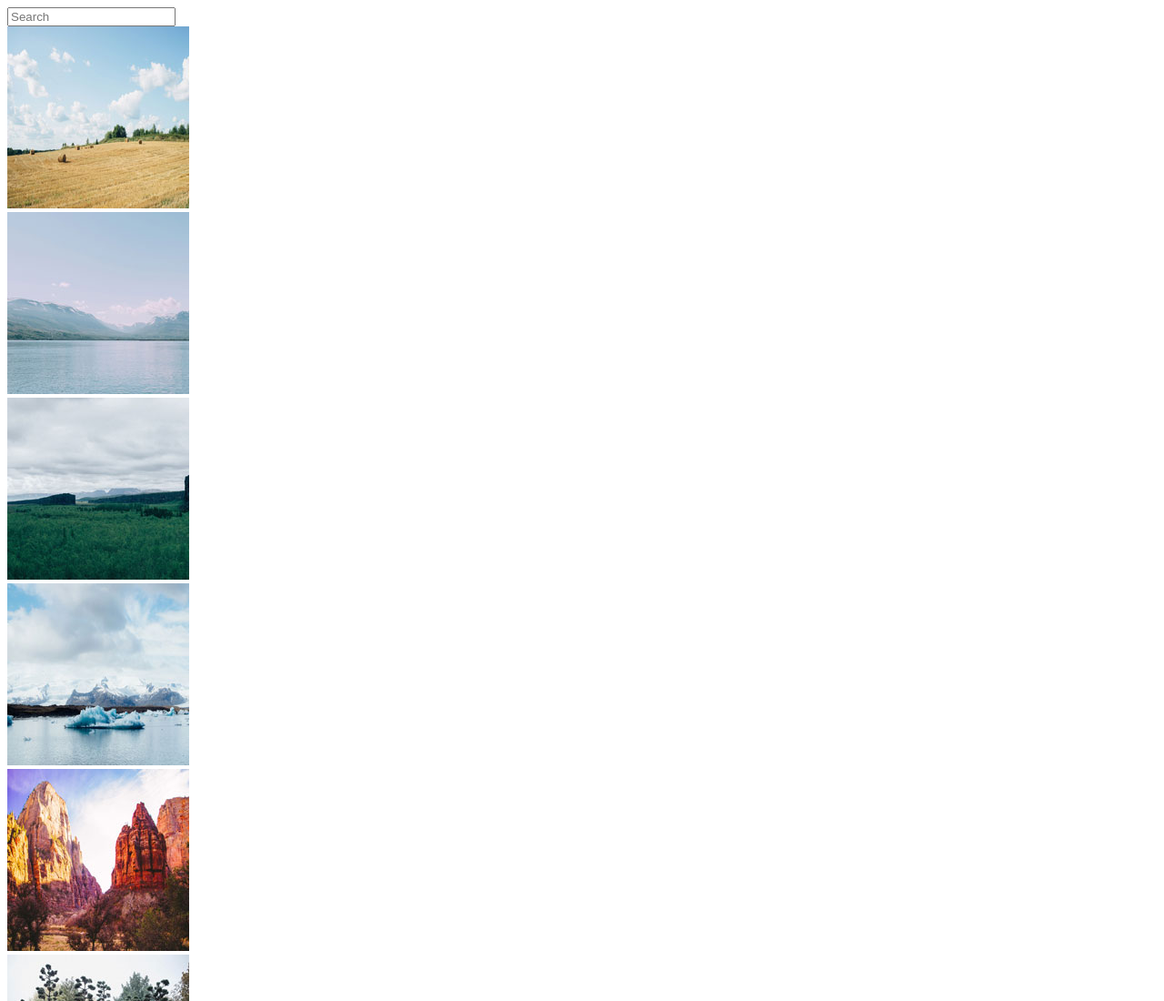
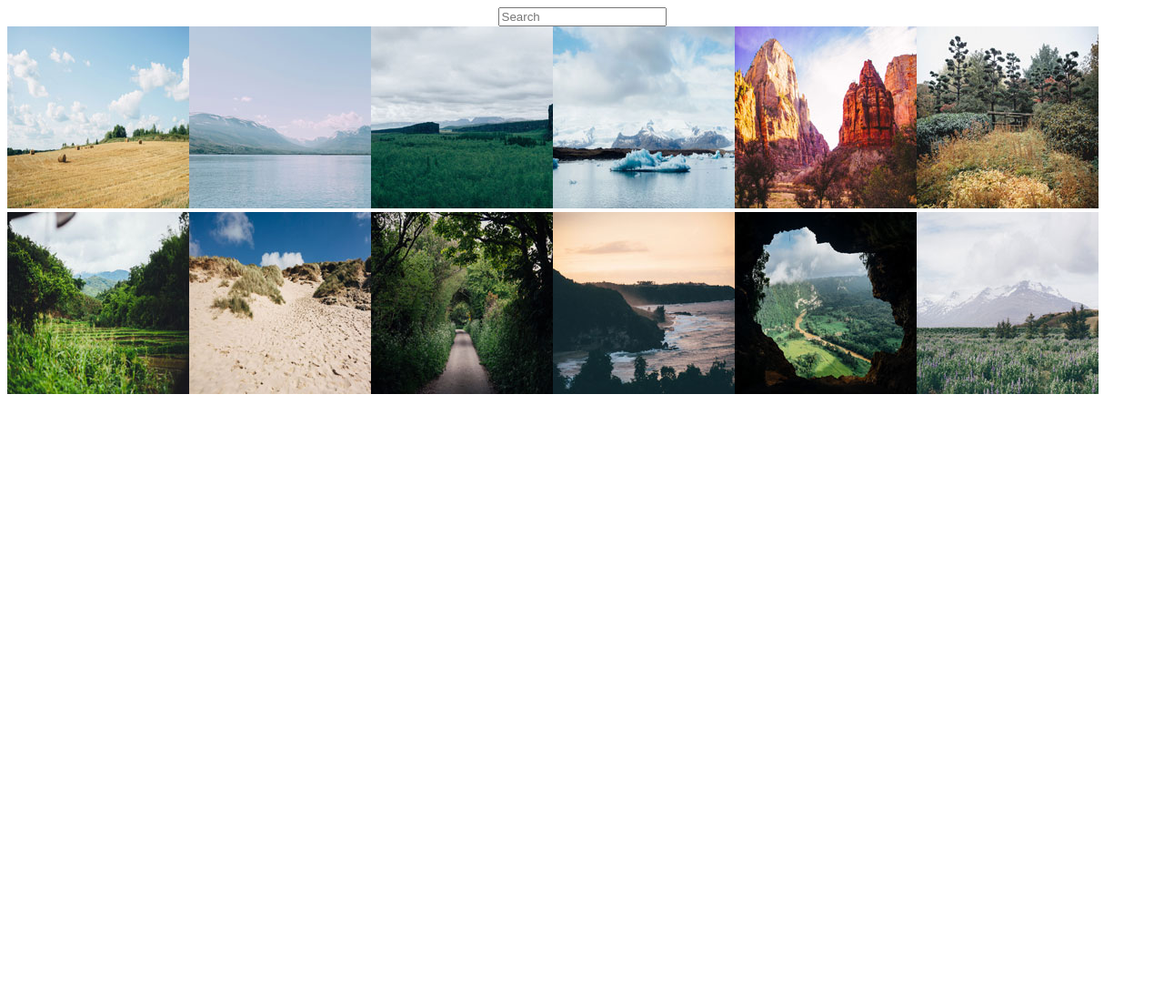
Before and after one commit to jkyochum/Interactive-Photo-Gallery, a plain HTML site: page index.html in a window 1280 px wide. Shown: the top 1100 px of the page at 91% size. After the commit the page ends 800 px from the top, so only its background shows below. Drawn offline with Linux system fonts and the light colour scheme.

Commit message:
update grid.css

```diff
--- a/scss/_grid.scss
+++ b/scss/_grid.scss
@@ -0,0 +1,9 @@
+#searchbar {
+    width: 100%;
+    text-align: center;
+}
+
+#grid {
+    display: grid;
+    grid-template-columns: repeat(auto-fit, 200px);
+}
```
Also changed, not shown: css/styles.css, 1 other file.
